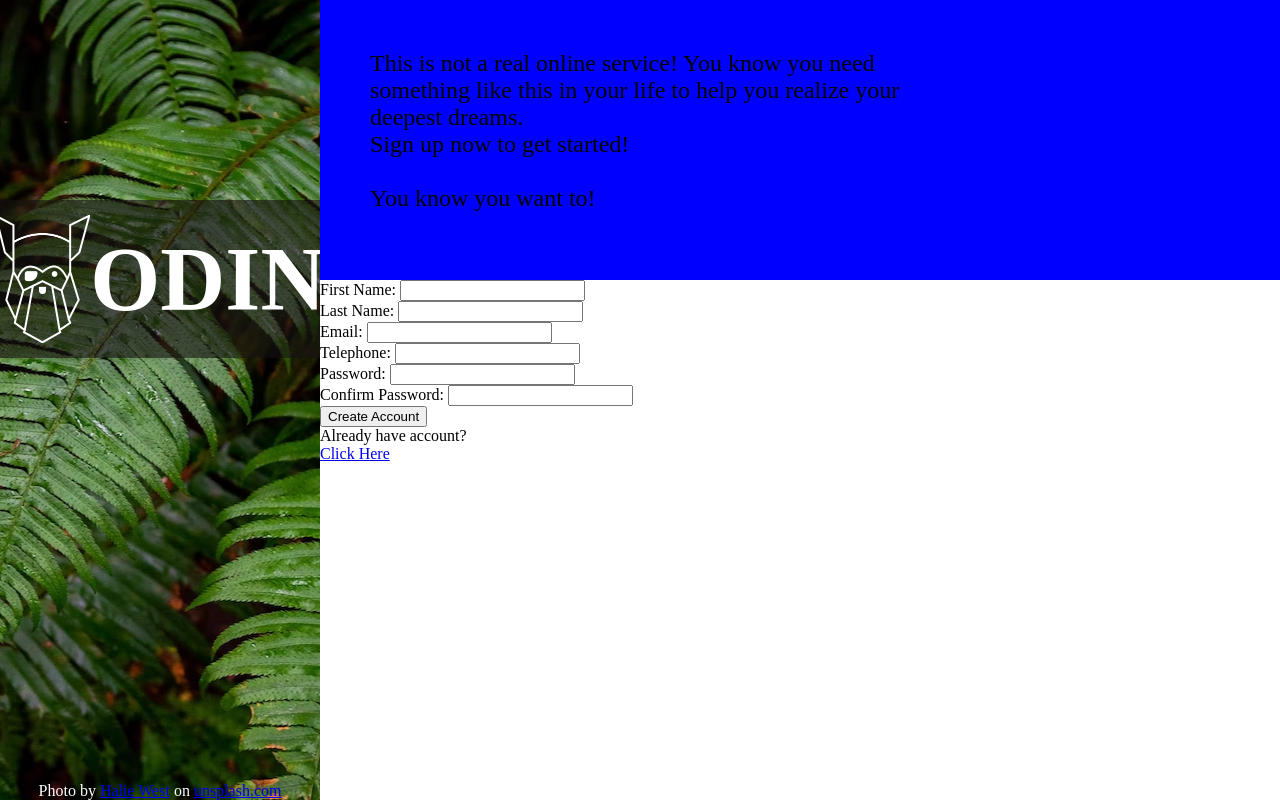
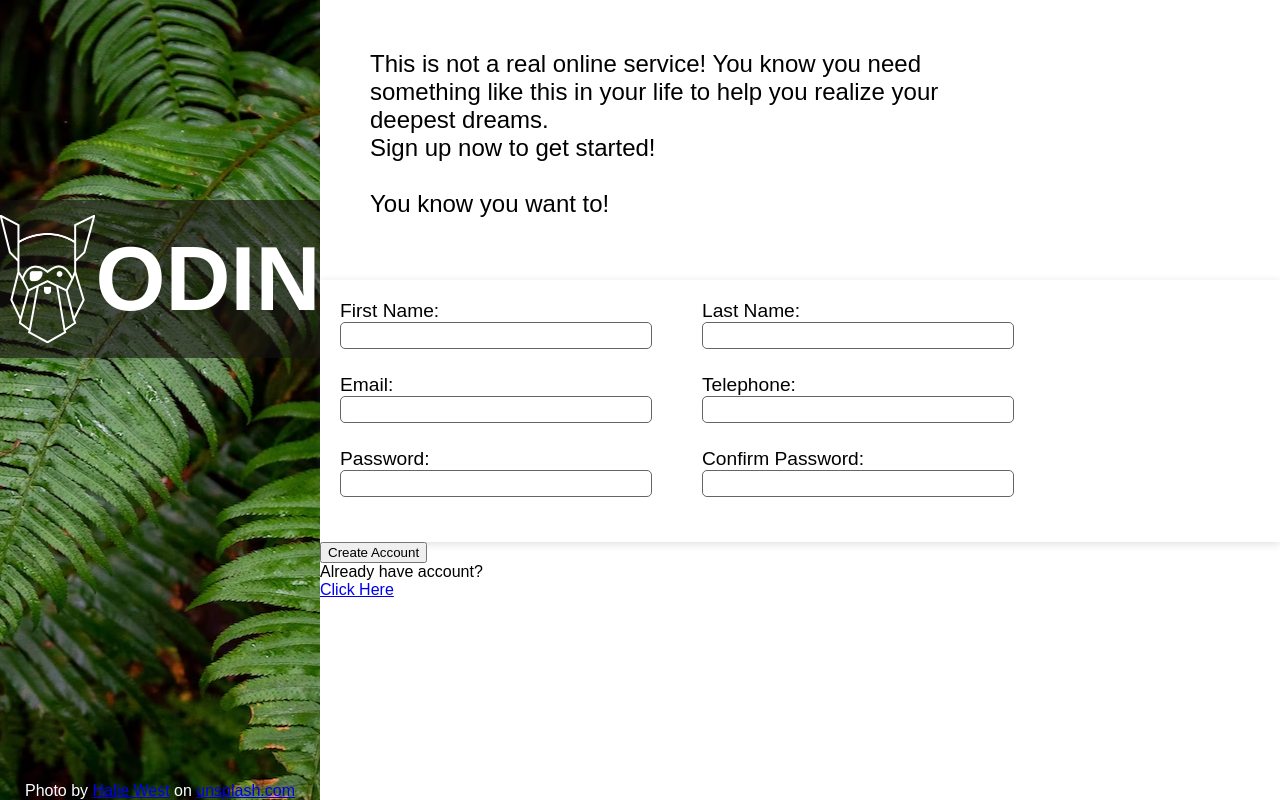
Before and after one commit to tamasgyetvan/odin-form, a plain HTML site: page index.html in a window 1280 px wide. Drawn offline with Linux system fonts and the light colour scheme.

Commit message:
Add form style

```diff
--- a/index.html
+++ b/index.html
@@ -30,7 +30,7 @@
         </p>
       </div>
 
-      <section>
+      <div id="formContainer">
         <form action="#" method="post">
           <div class="formRow">
             <div class="formElement">
@@ -38,7 +38,7 @@
               <input type="text" id="first_name" />
             </div>
 
-            <div id="formElement">
+            <div class="formElement">
               <label for="last-name">Last Name:</label>
               <input type="text" id="last_name" />
             </div>
@@ -49,7 +49,7 @@
               <input type="email" id="email" />
             </div>
 
-            <div id="formElement">
+            <div class="formElement">
               <label for="phone">Telephone:</label>
               <input type="tel" id="phone" />
             </div>
@@ -60,13 +60,13 @@
               <input type="password" id="password" />
             </div>
 
-            <div id="formElement">
+            <div class="formElement">
               <label for="confPassword">Confirm Password:</label>
               <input type="password" id="confPassword" />
             </div>
           </div>
         </form>
-      </section>
+      </div>
 
       <section>
         <button>Create Account</button>
--- a/style.css
+++ b/style.css
@@ -1,4 +1,5 @@
 * {
+  font-family: Arial, Helvetica, sans-serif;
   margin: 0px;
 }
 
@@ -59,7 +60,6 @@ a:visited {
 }
 
 #textRight {
-  background-color: blue;
   height: 35vh;
   font-size: 1.5em;
   padding-right: 20vw;
@@ -68,3 +68,30 @@ a:visited {
 #textRight > p {
   padding: 50px;
 }
+
+#formContainer {
+  display: flex;
+  flex-wrap: wrap;
+  padding: 20px;
+  gap: 50px;
+  font-size: 1.2em;
+  box-shadow: rgba(99, 99, 99, 0.2) 0px 2px 8px 0px;
+}
+
+.formRow {
+  display: flex;
+  gap: 50px;
+}
+
+.formElement {
+  display: flex;
+  flex-direction: column;
+  margin-bottom: 25px;
+}
+
+.formElement > input {
+  width: 300px;
+  padding: 5px;
+  border-radius: 5px;
+  border: 1px solid rgb(107, 99, 99);
+}
```
